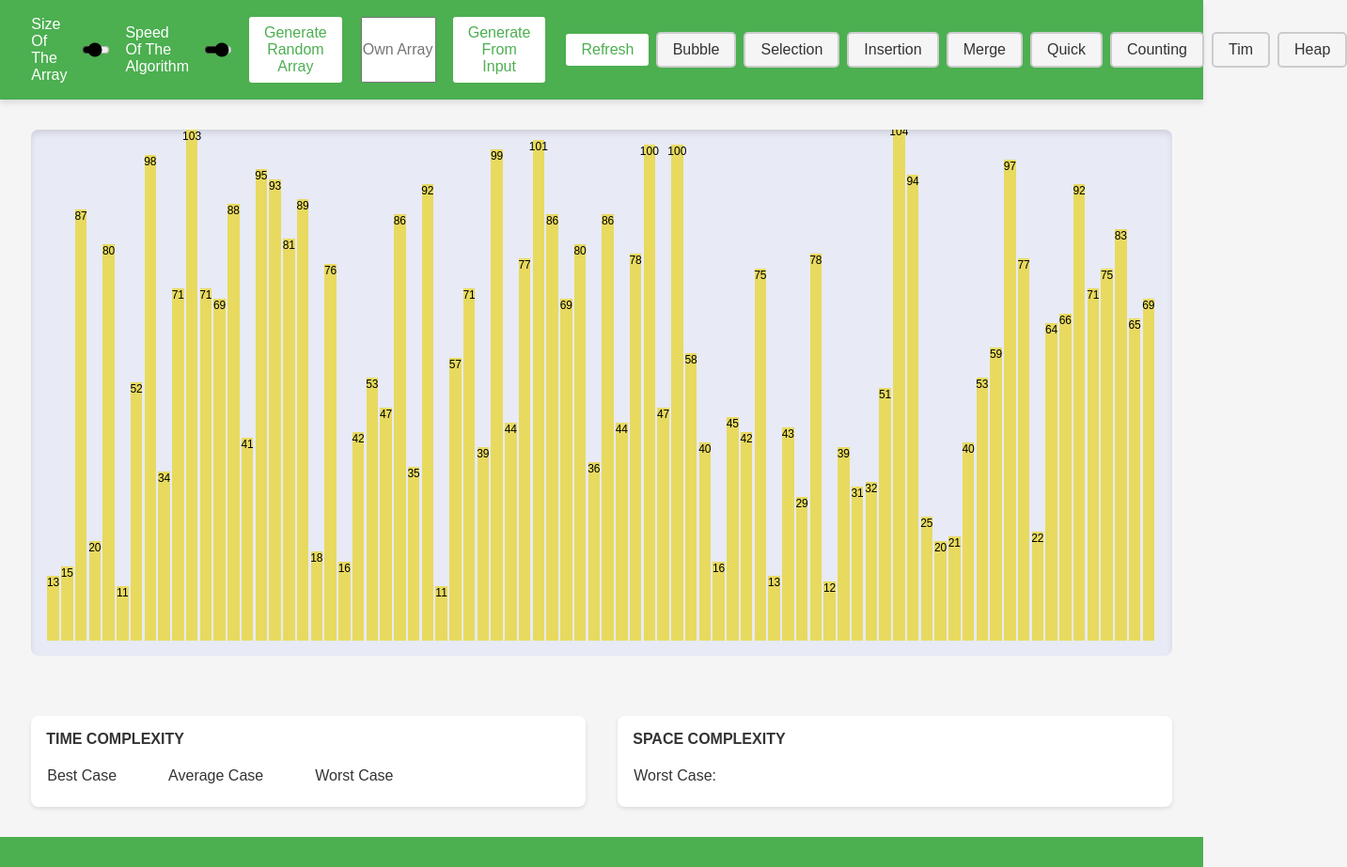
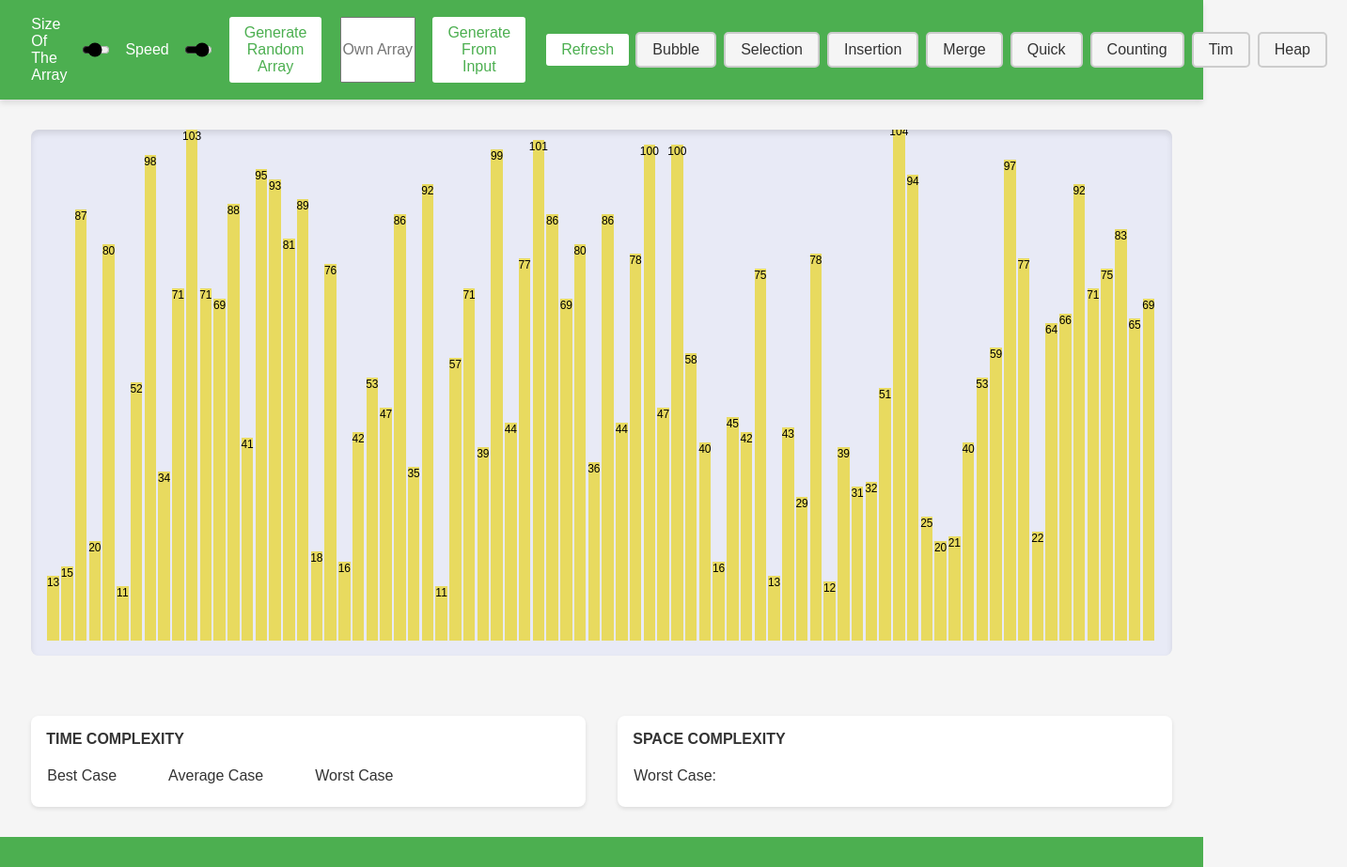
Before and after one commit to MusadiqPasha/Sorting-Visualizer, a plain HTML site: page index.html in a window 1280 px wide. Shown: the whole page at 94% size, 1433 px wide, since content can reach past the window. Drawn offline with Linux system fonts and the light colour scheme.

Commit message:
Update index.html

```diff
--- a/index.html
+++ b/index.html
@@ -13,7 +13,7 @@
             <div class="array-inputs">
                 <p>Size of the array</p>
                 <input id="a_size" type="range" min="10" max="200" step="1" value="80">
-                <p>Speed of the algorithm</p>
+                <p>Speed</p>
                 <input id="a_speed" type="range" min="0" max="5" step="1" value="4">
                 <button id="a_generate">Generate Random Array</button>
                 <input id="a_custom" type="text" placeholder="Own Array">
```
